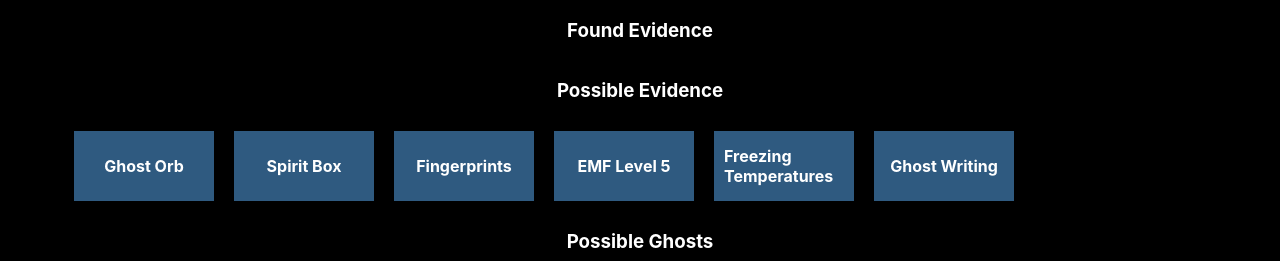
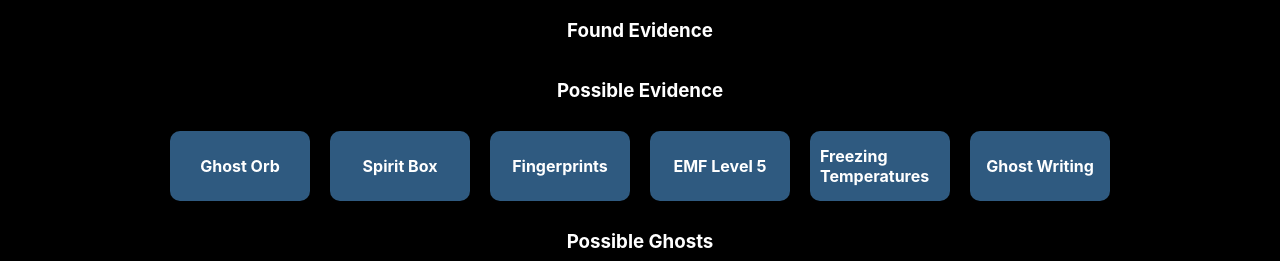
Before and after one commit to aduterte/phasmophobia-helper, a React (Create React App) app: page / in a window 1280 px wide. Shown: the top 261 px of the page. Built offline with nearby package versions, Linux system fonts and the light colour scheme.

Commit message:
styling additions to evidence

```diff
--- a/src/App.css
+++ b/src/App.css
@@ -68,7 +68,7 @@ html body {
   width: 90vw;
   display: flex;
   flex-wrap: wrap;
-  /* justify-content: space-between; */
+  justify-content: center;
 }
 .possible-evidence {
   /* width: 400px; */
@@ -82,6 +82,7 @@ html body {
   height: 50px;
   padding: 10px 10px;
   font-weight: bold;
+  border-radius: 10px;
 }
 
 .container {
```
